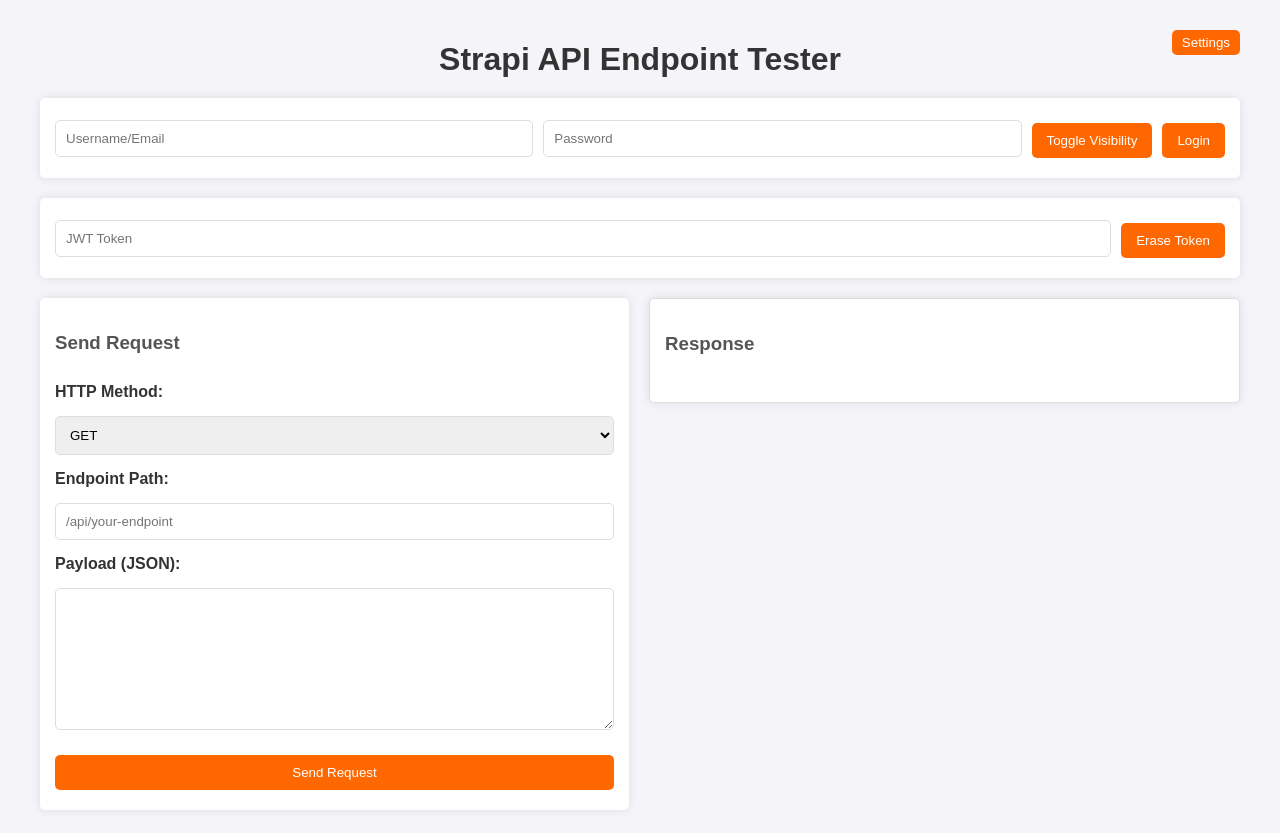
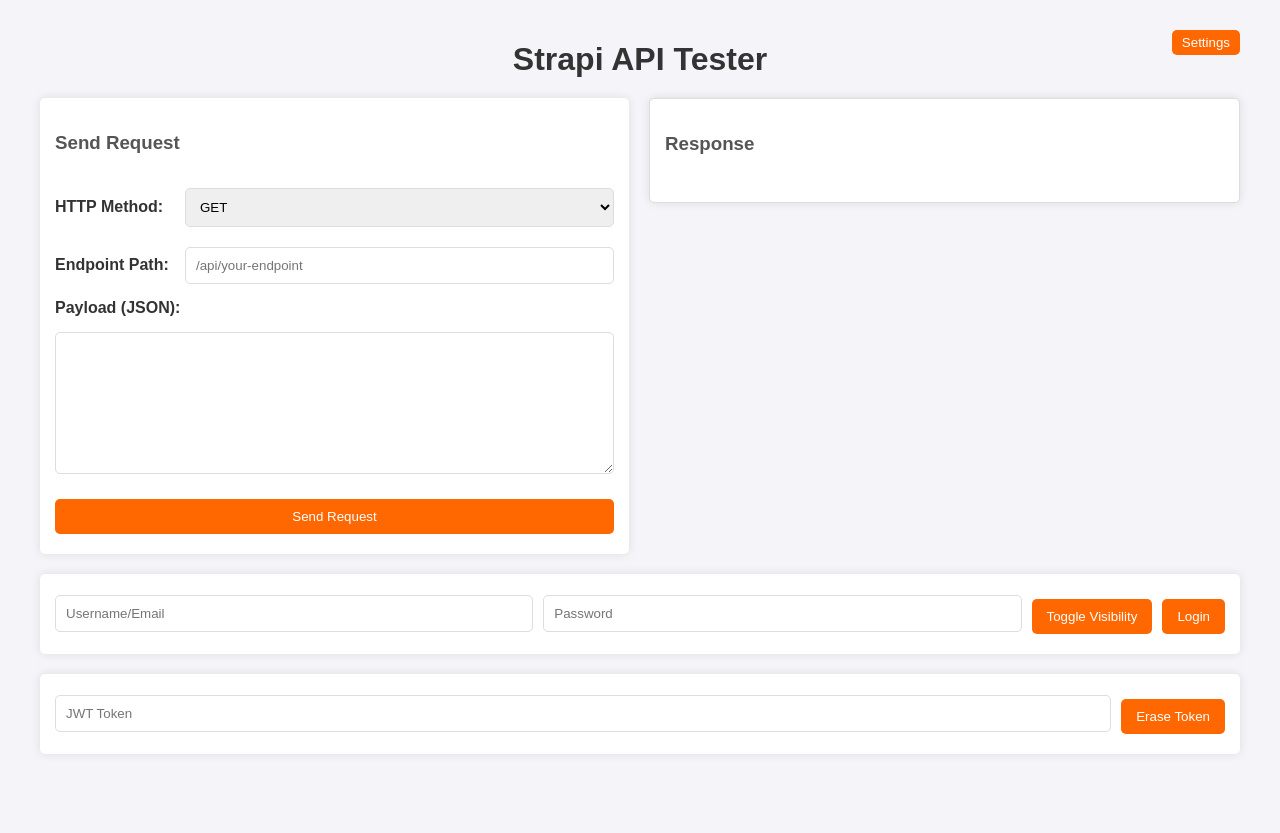
Before and after one commit to KnightLightUCF/endpoint-requester, a plain HTML site: page index.html in a window 1280 px wide. After the commit the page ends 800 px from the top, so only its background shows below. Drawn offline with Linux system fonts and the light colour scheme.

Commit message:
Update index.html

```diff
--- a/index.html
+++ b/index.html
@@ -4,7 +4,7 @@
 <head>
     <meta charset="UTF-8">
     <meta name="viewport" content="width=device-width, initial-scale=1.0">
-    <title>Strapi API Endpoint Tester</title>
+    <title>Strapi API Tester</title>
     <style>
         body {
             font-family: Arial, sans-serif;
@@ -192,6 +192,22 @@
         .scroll-visible {
             overflow-y: scroll;
         }
+
+        .label-input-inline {
+            display: flex;
+            justify-content: flex-start;
+            align-items: center;
+            gap: 10px;
+        }
+
+        .label-input-inline label {
+            width: 120px;
+        }
+
+        .label-input-inline select,
+        .label-input-inline input {
+            flex: 1;
+        }
     </style>
     <script>
         let jwtToken = localStorage.getItem("jwtToken") || "";
@@ -316,7 +332,7 @@
 </head>
 
 <body>
-    <h1>Strapi API Endpoint Tester</h1>
+    <h1>Strapi API Tester</h1>
     <button class="settings-button" onclick="togglePopup()">Settings</button>
 
     <div id="overlay" class="overlay hidden" onclick="togglePopup()"></div>
@@ -331,6 +347,38 @@
         <button class="popup-close" onclick="togglePopup()">Close</button>
     </div>
 
+    <div class="flex-container">
+        <div class="section request-container">
+            <h3>Send Request</h3>
+
+            <div class="label-input-inline">
+                <label for="method">HTTP Method:</label>
+                <select id="method">
+                    <option value="GET">GET</option>
+                    <option value="POST">POST</option>
+                    <option value="PUT">PUT</option>
+                    <option value="DELETE">DELETE</option>
+                </select>
+            </div>
+
+            <div class="label-input-inline">
+                <label for="endpointUrl">Endpoint Path:</label>
+                <input type="text" id="endpointUrl" placeholder="/api/your-endpoint" />
+            </div>
+
+            <label for="payload">Payload (JSON):</label>
+            <textarea id="payload" rows="8" placeholder=""></textarea>
+
+            <button onclick="sendRequest()">Send Request</button>
+        </div>
+
+        <div class="section response-container scroll-visible">
+            <h3>Response</h3>
+            <pre id="response"></pre>
+        </div>
+    </div>
+
+
     <div class="login-container section">
         <input type="text" id="username" placeholder="Username/Email" />
         <input type="password" id="password" placeholder="Password" />
@@ -343,28 +391,6 @@
         <button onclick="eraseToken()">Erase Token</button>
     </div>
 
-    <div class="flex-container">
-        <div class="section request-container">
-            <h3>Send Request</h3>
-            <label for="method">HTTP Method:</label>
-            <select id="method">
-                <option value="GET">GET</option>
-                <option value="POST">POST</option>
-                <option value="PUT">PUT</option>
-                <option value="DELETE">DELETE</option>
-            </select>
-            <label for="endpointUrl">Endpoint Path:</label>
-            <input type="text" id="endpointUrl" placeholder="/api/your-endpoint" />
-            <label for="payload">Payload (JSON):</label>
-            <textarea id="payload" rows="8" placeholder=""></textarea>
-            <button onclick="sendRequest()">Send Request</button>
-        </div>
-
-        <div class="section response-container scroll-visible">
-            <h3>Response</h3>
-            <pre id="response"></pre>
-        </div>
-    </div>
 </body>
 
 </html>
```
